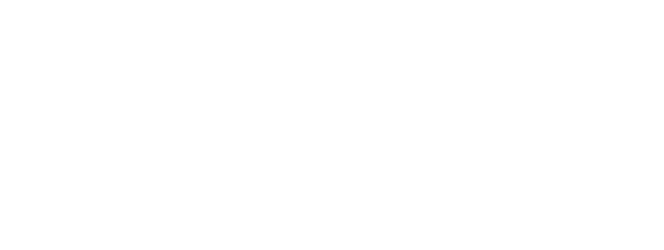
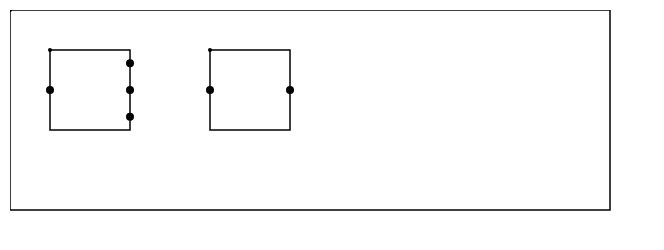
Before and after one commit to XXIIVV/riven, a plain HTML site: page index.html in a window 1280 px wide. Shown: the whole page, without its empty margins (0-664 px from the left). Drawn offline with Linux system fonts and the light colour scheme.

Commit message:
Basic drawing of graph

```diff
--- a/index.html
+++ b/index.html
@@ -3,16 +3,21 @@
 <head>
   <meta charset="utf-8">
   <script src="scripts/riven.js"></script>
+  <link rel="stylesheet" type="text/css" href="links/reset.css"/>
+  <link rel="stylesheet" type="text/css" href="links/fonts.css"/>
+  <link rel="stylesheet" type="text/css" href="links/main.css"/>
   <title>Riven</title>
 </head>
 <body>
   <script>
     var Ø = new Ø();
-    Ø.create("node1");
-    Ø.create("node2");
-    Ø.connect("node1","node2");
+    Ø.create("root","node1",{x:2,y:2,w:4,h:4},{in:["any"],out:["any","test","test2"]});
+    Ø.create("root","node2",{x:10,y:2,w:4,h:4},{in:["any"],out:["any"]});
+    Ø.connect({id:"node1",port:"any"},{id:"node2",port:"any"});
     Ø.bang("node1");
     Ø.graph();
+
+    document.body.appendChild(Ø.el)
   </script>
 </body>
 </html>
--- /dev/null
+++ b/links/fonts.css
@@ -0,0 +1,15 @@
+/* Input */
+
+@font-face {
+    font-family: 'input_mono_regular';
+    src: url('../media/fonts/input_mono_regular.ttf') format('truetype');
+    font-weight: normal;
+    font-style: normal;
+}
+
+@font-face {
+    font-family: 'input_mono_medium';
+    src: url('../media/fonts/input_mono_medium.ttf') format('truetype');
+    font-weight: normal;
+    font-style: normal;
+}
--- /dev/null
+++ b/links/main.css
@@ -0,0 +1 @@
+svg { padding:10px; }
--- /dev/null
+++ b/links/reset.css
@@ -0,0 +1 @@
+* { margin:0;padding:0;border:0;outline:0;text-decoration:none;font-weight:inherit;font-style:inherit;color:inherit;font-size:100%;font-family:inherit;vertical-align:baseline;list-style:none;border-collapse:collapse;border-spacing:0; -webkit-font-smoothing: antialiased;-moz-osx-font-smoothing: grayscale;}
--- a/scripts/riven.js
+++ b/scripts/riven.js
@@ -1,15 +1,19 @@
 function Ø()
 {
-  this.network = {};
+  var grid_size = 20;
+  this.el = document.createElementNS("http://www.w3.org/2000/svg", "svg");
+  this.el.style.width = "100vw"
+  this.el.style.height = "100vh"
+  this.network = {root:new Node("root",{x:0,y:0,w:30,h:10})};
 
-  this.create = function(name)
+  this.create = function(parent,name,rect,ports)
   {
-    this.network[name] = new Node(name)
+    this.network[name] = new Node(name,rect,ports)
   }
 
   this.connect = function(a,b)
   {
-    this.network[a].connect(this.network[b])
+    // this.network[a].connect(this.network[b])
   }
 
   this.bang = function(a)
@@ -19,13 +23,27 @@ function Ø()
 
   this.graph = function()
   {
-    return "hello"
+    var html = "";
+
+    for(id in this.network){
+      var node = this.network[id];
+      html += node.graph();
+    }
+    this.el.innerHTML = html;
   }
 
-  function Node(id)
+  function Node(id,rect={x:0,y:0,w:5,h:5},ports={in:[],out:[]})
   {
     this.id = id;
-    this.ports = {in:null,out:null};
+    this.ports = {in:[],out:[]};
+    for(direction in ports){
+      var p = ports[direction];
+      for(id in p){
+        var port = p[id];
+        this.ports[direction].push(new Port(this,port))
+      }
+    }
+    this.rect = rect;
 
     this.connect = function(b)
     {
@@ -35,9 +53,40 @@ function Ø()
     this.bang = function()
     {
       console.log("bang",this.id)
-      if(this.ports.out){
-        this.ports.out.bang();
+      // if(this.ports.out){
+      //   this.ports.out.bang();
+      // }
+    }
+
+    this.graph = function()
+    {
+      var x = this.rect.x*grid_size;
+      var y = this.rect.y*grid_size;
+      var w = this.rect.w*grid_size;
+      var h = this.rect.h*grid_size;
+
+      var ports_html = "";
+      for(id in this.ports.in){
+        var port = this.ports.in[id];
+        var spacing = h/(this.ports.in.length)
+        ports_html += `<circle cx='${x}' cy="${y+(id*spacing)+(spacing/2)}" r="4" fill="black"/>`
       }
+      for(id in this.ports.out){
+        var port = this.ports.out[id];
+        var spacing = h/(this.ports.out.length)
+        ports_html += `<circle cx='${x+w}' cy="${y+(id*spacing)+(spacing/2)}" r="4" fill="black"/>`
+      }
+
+      return `
+      <circle cx='${x}' cy="${y}" r="2" fill="black"/>
+      <rect x=${x} y=${y} width="${w}" height="${h}" title="alt" stroke="#000" fill="none" stroke-width="1.5"></rect>
+      ${ports_html}`
+    }
+
+    function Port(host,id)
+    {
+      this.host = host;
+      this.id = id;
     }
   }
 }
```
